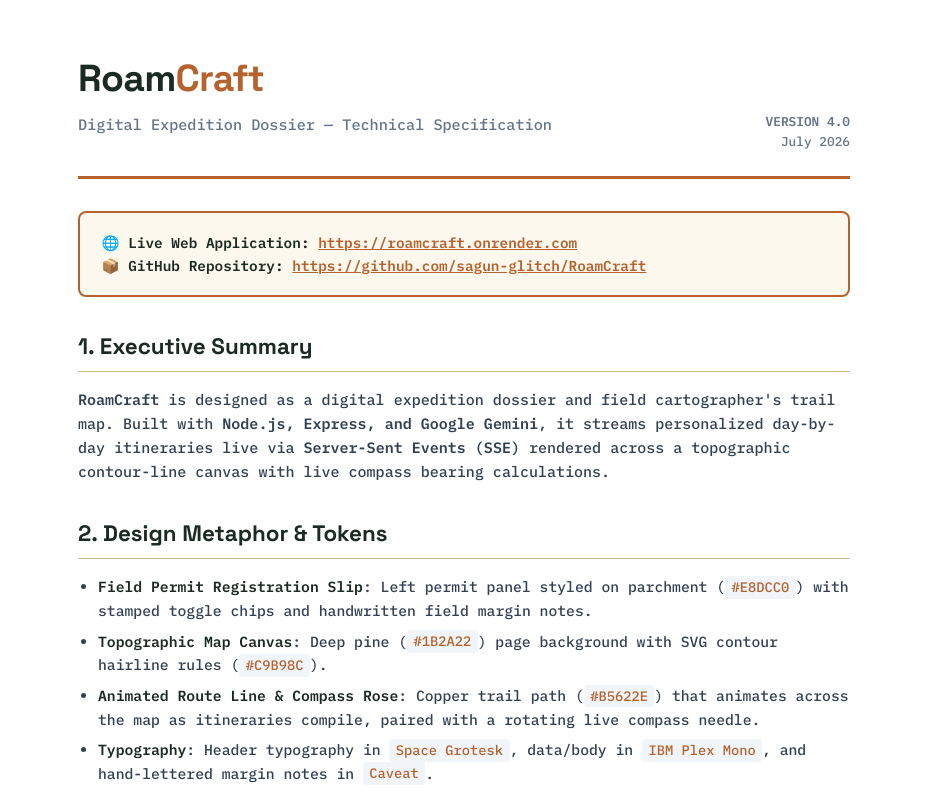
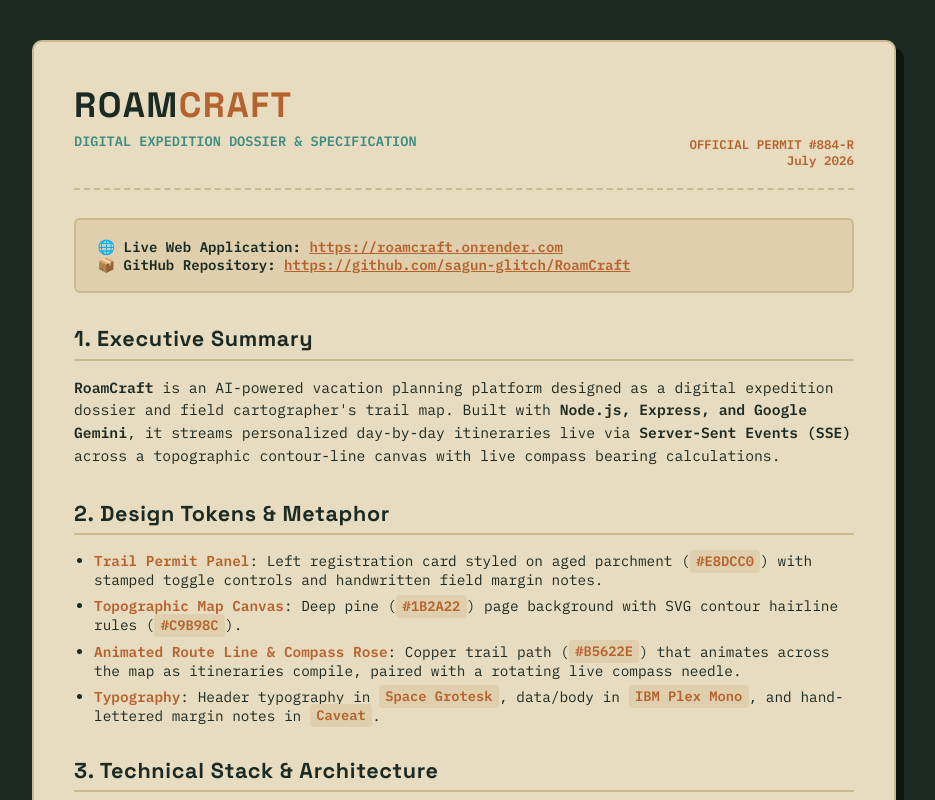
Before and after one commit to sagun-glitch/RoamCraft, a website: page project_description.html in a window 1280 px wide. Shown: the top 800 px of the page, without its empty margins (176-1111 px from the left). Drawn offline with Linux system fonts and the light colour scheme.

Commit message:
Update project_description PDF and HTML to match the exact Expedition Dossier UI theme

```diff
--- a/project_description.html
+++ b/project_description.html
@@ -4,19 +4,24 @@
     <meta charset="UTF-8">
     <meta name="viewport" content="width=device-width, initial-scale=1.0">
     <title>RoamCraft — Digital Expedition Dossier Specification</title>
-    <!-- Google Fonts -->
+    <!-- Google Fonts: Space Grotesk, IBM Plex Mono, Caveat -->
     <link rel="preconnect" href="https://fonts.googleapis.com">
     <link rel="preconnect" href="https://fonts.gstatic.com" crossorigin>
-    <link href="https://fonts.googleapis.com/css2?family=Caveat:wght@600;700&family=IBM+Plex+Mono:wght@500;600&family=Space+Grotesk:wght@600;700;800&display=swap" rel="stylesheet">
+    <link href="https://fonts.googleapis.com/css2?family=Caveat:wght@600;700&family=IBM+Plex+Mono:ital,wght@0,400;0,500;0,600;1,400&family=Space+Grotesk:wght@600;700;800&display=swap" rel="stylesheet">
     <style>
         :root {
-            --map-ink: #1B2A22;
-            --parchment: #E8DCC0;
-            --contour: #C9B98C;
-            --trail-copper: #B5622E;
-            --sky-teal: #3E8C82;
-            --text-dark: #1B2A22;
-            --text-light: #EFE9D8;
+            --map-ink: #1B2A22;          /* Deep pine, page background */
+            --parchment: #E8DCC0;        /* Aged panel / card background */
+            --parchment-inset: #DFCFAC;  /* Inset field background */
+            --contour: #C9B98C;          /* Thin hairline contour rules/dividers */
+            --trail-copper: #B5622E;     /* Route line, primary accent, pins */
+            --sky-teal: #3E8C82;         /* Secondary accent — status, links */
+            --text-dark: #1B2A22;        /* On parchment */
+            --text-light: #EFE9D8;       /* On pine */
+
+            --font-display: 'Space Grotesk', system-ui, sans-serif;
+            --font-mono: 'IBM Plex Mono', monospace;
+            --font-hand: 'Caveat', cursive;
         }
 
         * {
@@ -26,31 +31,54 @@
         }
 
         body {
-            font-family: 'IBM Plex Mono', monospace;
+            background-color: var(--map-ink);
+            color: var(--text-light);
+            font-family: var(--font-mono);
+            padding: 2.5rem 3rem;
+            max-width: 960px;
+            margin: 0 auto;
+            position: relative;
+        }
+
+        /* Topographic SVG Pattern Background */
+        .topo-bg {
+            position: absolute;
+            top: 0;
+            left: 0;
+            width: 100%;
+            height: 100%;
+            pointer-events: none;
+            z-index: 0;
+            opacity: 0.3;
+        }
+
+        .doc-wrapper {
+            position: relative;
+            z-index: 1;
+            background-color: var(--parchment);
             color: var(--text-dark);
-            background-color: #FFFFFF;
-            line-height: 1.6;
-            padding: 3rem 4rem;
-            max-width: 900px;
-            margin: 0 auto;
+            border: 2.5px solid var(--contour);
+            border-radius: 10px;
+            padding: 2.5rem;
+            box-shadow: 8px 8px 0px #0D1510;
         }
 
         /* Header */
         .doc-header {
-            border-bottom: 3px solid var(--trail-copper);
-            padding-bottom: 1.5rem;
-            margin-bottom: 2rem;
+            border-bottom: 2px dashed var(--contour);
+            padding-bottom: 1.25rem;
+            margin-bottom: 1.75rem;
             display: flex;
             justify-content: space-between;
             align-items: flex-end;
         }
 
         .title-group h1 {
-            font-family: 'Space Grotesk', sans-serif;
-            font-size: 2.35rem;
+            font-family: var(--font-display);
+            font-size: 2.2rem;
             font-weight: 800;
-            color: var(--map-ink);
-            letter-spacing: -0.02em;
+            color: var(--text-dark);
+            letter-spacing: 0.04em;
         }
 
         .title-group h1 span {
@@ -58,28 +86,31 @@
         }
 
         .title-group p {
-            font-size: 0.95rem;
-            color: #64748b;
+            font-family: var(--font-mono);
+            font-size: 0.85rem;
+            color: var(--sky-teal);
             margin-top: 0.25rem;
+            font-weight: 600;
         }
 
         .doc-meta {
-            font-family: 'IBM Plex Mono', monospace;
-            font-size: 0.8rem;
-            color: #64748b;
+            font-family: var(--font-mono);
+            font-size: 0.78rem;
+            color: var(--trail-copper);
             text-align: right;
+            font-weight: 600;
         }
 
         /* Live Badge Box */
         .live-link-box {
-            background-color: #fdf8ee;
-            border: 2px solid var(--trail-copper);
-            border-radius: 8px;
+            background-color: var(--parchment-inset);
+            border: 2px solid var(--contour);
+            border-radius: 6px;
             padding: 1.1rem 1.35rem;
             margin: 1.5rem 0 2rem;
-            font-family: 'IBM Plex Mono', monospace;
-            font-size: 0.9rem;
-            color: var(--map-ink);
+            font-family: var(--font-mono);
+            font-size: 0.88rem;
+            color: var(--text-dark);
         }
 
         .live-link-box a {
@@ -90,18 +121,19 @@
 
         /* Headings */
         h2 {
-            font-family: 'Space Grotesk', sans-serif;
-            font-size: 1.4rem;
-            font-weight: 700;
-            color: var(--map-ink);
-            border-bottom: 1px solid var(--contour);
+            font-family: var(--font-display);
+            font-size: 1.35rem;
+            font-weight: 800;
+            color: var(--text-dark);
+            border-bottom: 2px solid var(--contour);
             padding-bottom: 0.4rem;
             margin-top: 2rem;
             margin-bottom: 1rem;
+            letter-spacing: 0.03em;
         }
 
         h3 {
-            font-family: 'Space Grotesk', sans-serif;
+            font-family: var(--font-display);
             font-size: 1.1rem;
             font-weight: 700;
             color: var(--trail-copper);
@@ -110,9 +142,10 @@
         }
 
         p {
-            font-size: 0.94rem;
-            color: #334155;
+            font-size: 0.92rem;
+            color: var(--text-dark);
             margin-bottom: 1rem;
+            line-height: 1.55;
         }
 
         /* Lists */
@@ -122,13 +155,13 @@
         }
 
         li {
-            font-size: 0.92rem;
-            color: #334155;
+            font-size: 0.9rem;
+            color: var(--text-dark);
             margin-bottom: 0.45rem;
         }
 
         li strong {
-            color: var(--map-ink);
+            color: var(--trail-copper);
         }
 
         /* Table */
@@ -136,7 +169,7 @@
             width: 100%;
             border-collapse: collapse;
             margin: 1.25rem 0;
-            font-size: 0.9rem;
+            font-size: 0.88rem;
         }
 
         th, td {
@@ -146,43 +179,61 @@
         }
 
         th {
-            background-color: #f7f3e8;
-            font-family: 'Space Grotesk', sans-serif;
+            background-color: var(--parchment-inset);
+            font-family: var(--font-display);
             font-weight: 700;
-            color: var(--map-ink);
+            color: var(--text-dark);
         }
 
         /* Code & Pre */
         pre {
             background-color: var(--map-ink);
             color: var(--text-light);
-            font-family: 'IBM Plex Mono', monospace;
+            font-family: var(--font-mono);
             font-size: 0.83rem;
             padding: 1.1rem;
-            border-radius: 8px;
+            border-radius: 6px;
             overflow-x: auto;
             margin: 1.25rem 0;
             line-height: 1.5;
+            border: 1.5px solid var(--contour);
         }
 
         code {
-            font-family: 'IBM Plex Mono', monospace;
+            font-family: var(--font-mono);
             font-size: 0.86rem;
-            background-color: #f1f5f9;
+            background-color: var(--parchment-inset);
             color: var(--trail-copper);
             padding: 0.15rem 0.4rem;
             border-radius: 4px;
+            font-weight: 600;
         }
 
         pre code {
             background-color: transparent;
             color: inherit;
             padding: 0;
+            font-weight: normal;
+        }
+
+        .handwritten-note {
+            font-family: var(--font-hand);
+            font-size: 1.45rem;
+            color: var(--trail-copper);
+            margin-top: 2rem;
+            text-align: center;
+            transform: rotate(-1deg);
         }
 
         /* Print Media */
         @media print {
             body {
+                background-color: #ffffff;
+                padding: 0;
+            }
+            .doc-wrapper {
+                box-shadow: none;
+                border: none;
                 padding: 0;
             }
             .no-print {
@@ -192,13 +243,14 @@
     </style>
 </head>
 <body>
+    <div class="doc-wrapper">
         <div class="doc-header">
             <div class="title-group">
-            <h1>Roam<span>Craft</span></h1>
-            <p>Digital Expedition Dossier — Technical Specification</p>
+                <h1>ROAM<span>CRAFT</span></h1>
+                <p>DIGITAL EXPEDITION DOSSIER & SPECIFICATION</p>
             </div>
             <div class="doc-meta">
-            <strong>VERSION 4.0</strong><br>
+                <strong>OFFICIAL PERMIT #884-R</strong><br>
                 July 2026
             </div>
         </div>
@@ -209,11 +261,11 @@
         </div>
 
         <h2>1. Executive Summary</h2>
-    <p><strong>RoamCraft</strong> is designed as a digital expedition dossier and field cartographer's trail map. Built with <strong>Node.js, Express, and Google Gemini</strong>, it streams personalized day-by-day itineraries live via <strong>Server-Sent Events (SSE)</strong> rendered across a topographic contour-line canvas with live compass bearing calculations.</p>
+        <p><strong>RoamCraft</strong> is an AI-powered vacation planning platform designed as a digital expedition dossier and field cartographer's trail map. Built with <strong>Node.js, Express, and Google Gemini</strong>, it streams personalized day-by-day itineraries live via <strong>Server-Sent Events (SSE)</strong> across a topographic contour-line canvas with live compass bearing calculations.</p>
 
-    <h2>2. Design Metaphor & Tokens</h2>
+        <h2>2. Design Tokens & Metaphor</h2>
         <ul>
-        <li><strong>Field Permit Registration Slip</strong>: Left permit panel styled on parchment (<code>#E8DCC0</code>) with stamped toggle chips and handwritten field margin notes.</li>
+            <li><strong>Trail Permit Panel</strong>: Left registration card styled on aged parchment (<code>#E8DCC0</code>) with stamped toggle controls and handwritten field margin notes.</li>
             <li><strong>Topographic Map Canvas</strong>: Deep pine (<code>#1B2A22</code>) page background with SVG contour hairline rules (<code>#C9B98C</code>).</li>
             <li><strong>Animated Route Line & Compass Rose</strong>: Copper trail path (<code>#B5622E</code>) that animates across the map as itineraries compile, paired with a rotating live compass needle.</li>
             <li><strong>Typography</strong>: Header typography in <code>Space Grotesk</code>, data/body in <code>IBM Plex Mono</code>, and hand-lettered margin notes in <code>Caveat</code>.</li>
@@ -275,8 +327,13 @@
             <li><strong>Repository</strong>: <code>https://github.com/sagun-glitch/RoamCraft</code></li>
         </ul>
 
-    <div style="margin-top: 3rem; text-align: center; font-size: 0.8rem; color: #94a3b8;" class="no-print">
+        <div class="handwritten-note">
+            "Check water supply & trail maps before departure."
+        </div>
+
+        <div style="margin-top: 2rem; text-align: center; font-size: 0.78rem; color: #64748b;" class="no-print">
             <p>Press <strong>Ctrl + P</strong> (Cmd + P on Mac) to save this document as PDF.</p>
+        </div>
     </div>
 </body>
 </html>
```
Also changed, not shown: 1 other file. Lines whose indentation alone changed are shown as unchanged.
